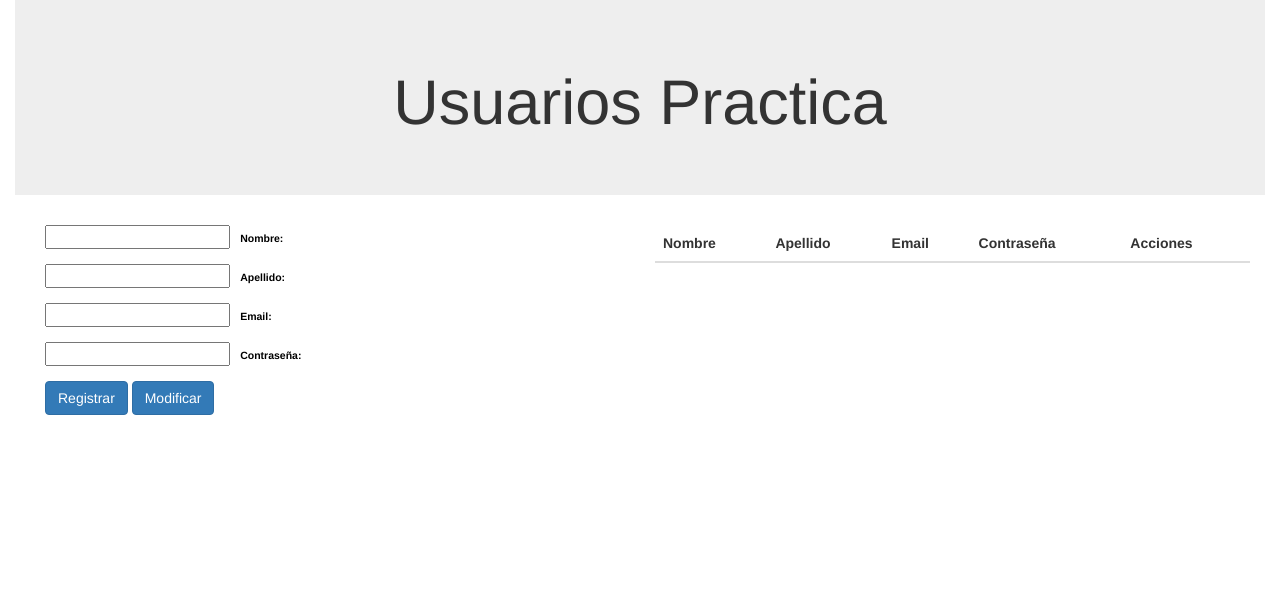
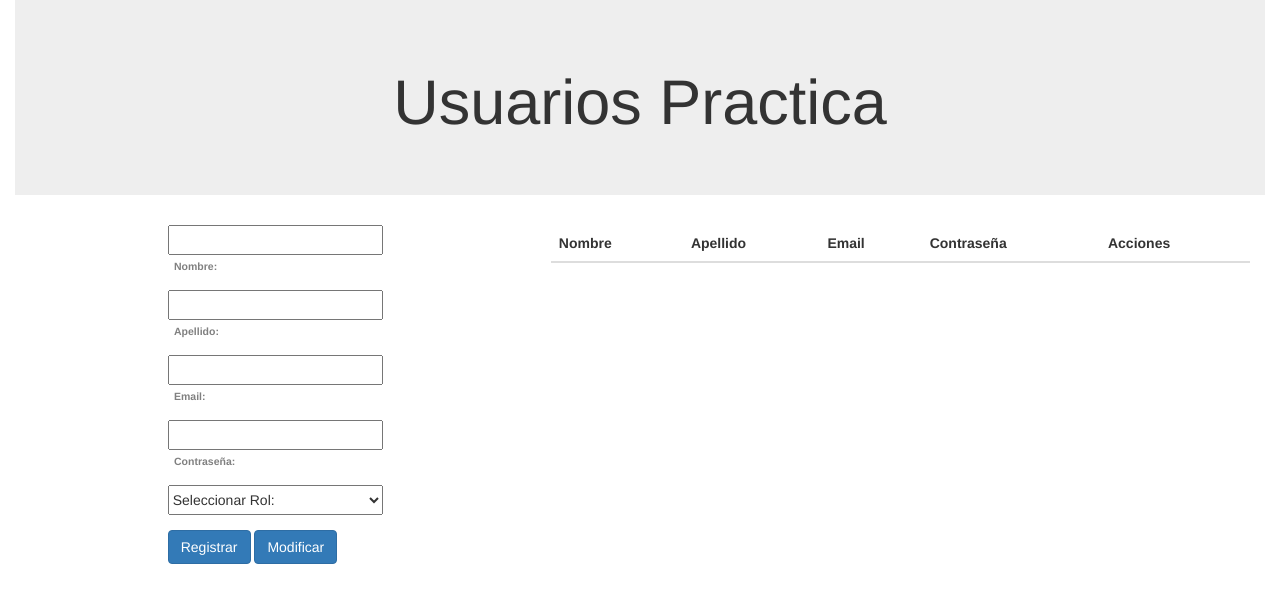
Before and after one commit to RafaelAntonioGavidiaM/usuarioEntrenamiento, a PHP site: page / in a window 1280 px wide. Shown: the top 603 px of the page. Run offline with PHP 8.4, Linux system fonts and the light colour scheme; lists and menus that the app fills with data are empty; some libraries are stand-ins or nearby versions.

Commit message:
actualizacion html 2.0

```diff
--- a/index.php
+++ b/index.php
@@ -46,7 +46,7 @@
         <div class="jumbotron">
             <h1 class="titulo text-center">Usuarios Practica</h1>
         </div>
-        <div class="col-sm-6">
+        <div class="col-lg-5">
             <form class="container">
                 <div class="form-group">
                     <input type="text" class="input" id="txtNombre" placeholder=" ">
@@ -64,15 +64,20 @@
                     <span class="line"></span>
                 </div>
                 <div class="form-group">
-                    <input type="password" class="input" id="txtContraseña" placeholder=" ">
+                    <input type="text" class="input" id="txtContraseña" placeholder=" ">
                     <label for="txtContraseña" class="label">Contraseña:</label>
                     <span class="line"></span>
+                </div>
+                <div class="form-group">
+                    <select id="selectUsuario" class="form-select form-select-lg mb-3 input" aria-label=".form-select-lg example">
+                        <option selected place>Seleccionar Rol:</option>
+                    </select>
                 </div>
                 <button type="button" class="btn btn-primary" id="btnRegistrar">Registrar</button>
                 <button type="button" class="btn btn-primary" id="btnModificar">Modificar</button>
             </form>
         </div>
-        <div class="col-sm-6">
+        <div class="col-lg-7">
             <table id="tablaUsuario" style="width:100%" class="table row-border stripe display nowrap hover display compact order-column">
                 <thead class="cabeceraTabla">
 
--- a/vista/css/usuarios.css
+++ b/vista/css/usuarios.css
@@ -3,6 +3,16 @@
     padding: 0;
     box-sizing: border-box;
 }
+:root{
+    --color:gray;
+}
+.container{
+    width: 50%;
+}
+.input{
+    width: 100%;
+    height: 30px;
+}
 .label{
-    color: black;
+    color: var(--color);
 }
```
